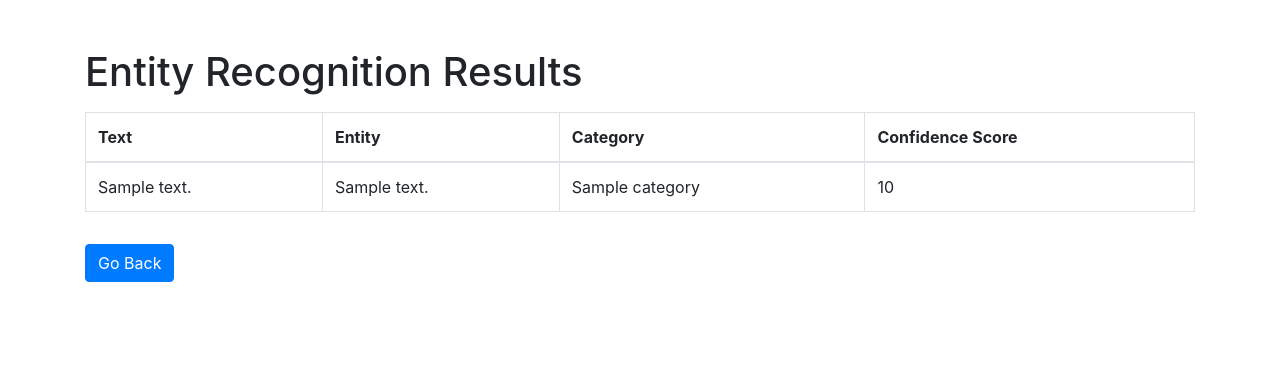
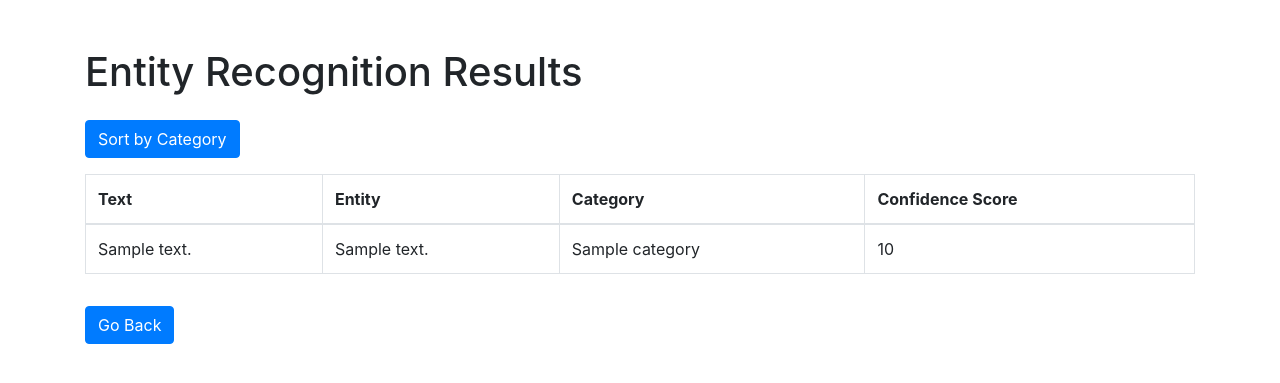
Before and after one commit to 9501893704rahul/aiscanimage, a Flask app: template templates/results.html in a window 1280 px wide. Shown: the top 383 px of the page. Run offline with Flask 2, Linux system fonts and the light colour scheme; the template is opened without the code that fills it: most values are stand-ins (such as "Sample title", 1, 10 or a date in 2020); some libraries are stand-ins or nearby versions.

Commit message:
Upe results.html

```diff
--- a/templates/results.html
+++ b/templates/results.html
@@ -9,7 +9,8 @@
   <body>
     <div class="container">
       <h1 class="mt-5">Entity Recognition Results</h1>
-      <table class="table table-bordered mt-3">
+      <button id="sortButton" class="btn btn-primary mt-3">Sort by Category</button>
+      <table id="resultsTable" class="table table-bordered mt-3">
         <thead>
           <tr>
             <th>Text</th>
@@ -33,5 +34,21 @@
       </table>
       <a href="/" class="btn btn-primary mt-3">Go Back</a>
     </div>
+    <script>
+      // JavaScript to sort the table by category
+      document.getElementById('sortButton').addEventListener('click', function() {
+        let table = document.getElementById('resultsTable').getElementsByTagName('tbody')[0];
+        let rows = Array.from(table.rows);
+
+        rows.sort((a, b) => {
+          let categoryA = a.cells[2].innerText;
+          let categoryB = b.cells[2].innerText;
+          return categoryA.localeCompare(categoryB);
+        });
+
+        // Reattach sorted rows to the table body
+        rows.forEach(row => table.appendChild(row));
+      });
+    </script>
   </body>
 </html>
```
